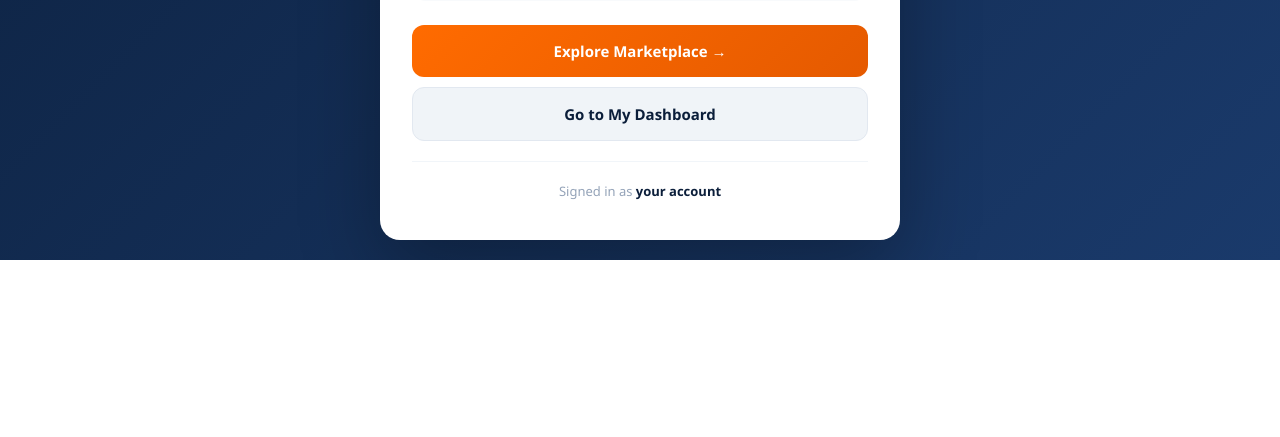
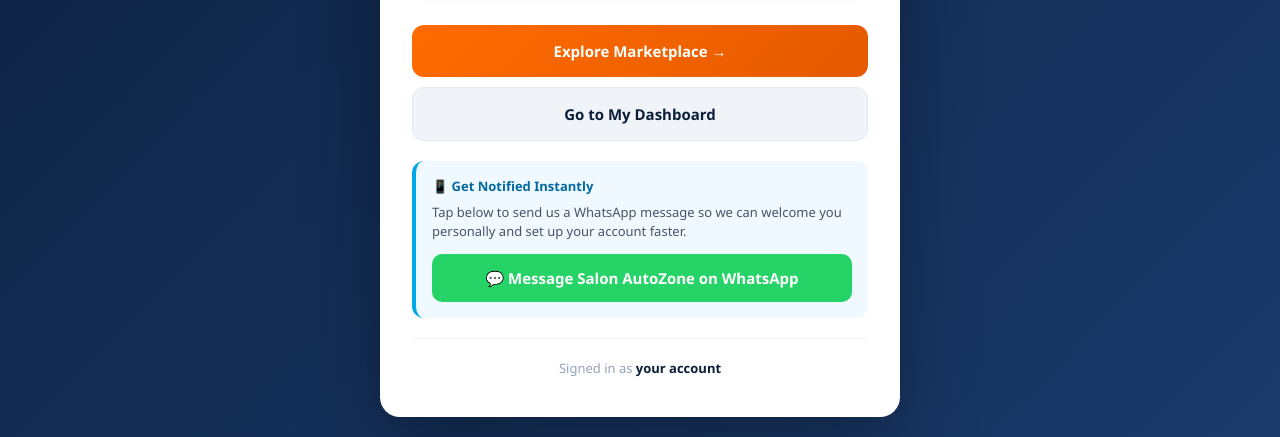
Before and after one commit to barebonesdemolition/saloncarparts, a FastAPI app: page /welcome in a window 1280 px wide. Shown: the part 664-1101 px from the top of the page. Before the commit the page ends 924 px from the top, so only its background shows below. Run offline with FastAPI, Linux system fonts and the light colour scheme.

Commit message:
Add WhatsApp notification system for all events

```diff
--- a/app/config.py
+++ b/app/config.py
@@ -25,6 +25,7 @@ class Settings:
     JWT_SECRET_KEY = os.getenv("JWT_SECRET_KEY", "salon-autozone-secret-change-in-prod")
     # Read GEMINI_API_KEY from environment (works for both AIzaSy and AQ. formats)
     GEMINI_API_KEY = os.getenv("GEMINI_API_KEY", "")
+    ADMIN_WHATSAPP = os.getenv("ADMIN_WHATSAPP", "23276570104")
 
 
 def get_settings():
--- a/app/templates/welcome.html
+++ b/app/templates/welcome.html
@@ -42,6 +42,13 @@ h1{font-size:28px;color:#0b1e3a;margin-bottom:8px;line-height:1.2}
   </div>
   <a href="/" class="btn btn-primary">Explore Marketplace →</a>
   <a href="/dashboard" class="btn btn-secondary">Go to My Dashboard</a>
+
+  <div style="margin-top:20px;padding:16px;background:#f0f9ff;border-radius:12px;border-left:4px solid #00a8e8;text-align:left;">
+    <div style="font-size:13px;color:#0369a1;font-weight:700;margin-bottom:8px;">📱 Get Notified Instantly</div>
+    <div style="font-size:13px;color:#475569;line-height:1.5;margin-bottom:12px;">Tap below to send us a WhatsApp message so we can welcome you personally and set up your account faster.</div>
+    <a id="notify-admin-btn" href="#" onclick="notifyAdmin(event)" style="display:block;background:#25D366;color:white;text-align:center;padding:14px;border-radius:10px;text-decoration:none;font-weight:bold;font-size:15px;min-height:48px;">💬 Message Salon AutoZone on WhatsApp</a>
+  </div>
+
   <div class="footer">Signed in as <strong id="user-email">your account</strong></div>
 </div>
 <script>
@@ -68,6 +75,28 @@ h1{font-size:28px;color:#0b1e3a;margin-bottom:8px;line-height:1.2}
     }
   } catch(e){}
 })();
+
+function notifyAdmin(e) {
+    e.preventDefault();
+    var userInfo = {};
+    try { userInfo = JSON.parse(localStorage.getItem('userInfo') || '{}'); } catch(err) {}
+
+    var name = userInfo.full_name || 'New user';
+    var email = userInfo.email || '';
+    var phone = userInfo.phone || '';
+    var roles = userInfo.roles || 'buyer';
+
+    var msg = 'Hello Salon AutoZone! I just registered on your marketplace.\n\n'
+            + '👤 Name: ' + name + '\n'
+            + '📧 Email: ' + email + '\n'
+            + '📱 Phone: ' + phone + '\n'
+            + '🎯 Roles: ' + roles + '\n\n'
+            + 'Please activate my account.';
+
+    var url = 'https://wa.me/23276570104?text=' + encodeURIComponent(msg);
+    window.open(url, '_blank');
+}
+
 </script>
 </body>
 </html>
```
Also changed, not shown: app/templates/vehicle_detail.html (+15 -2 lines).
